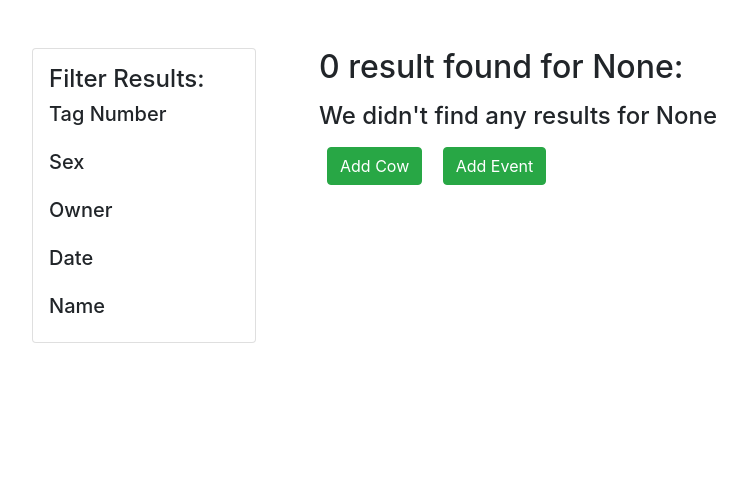
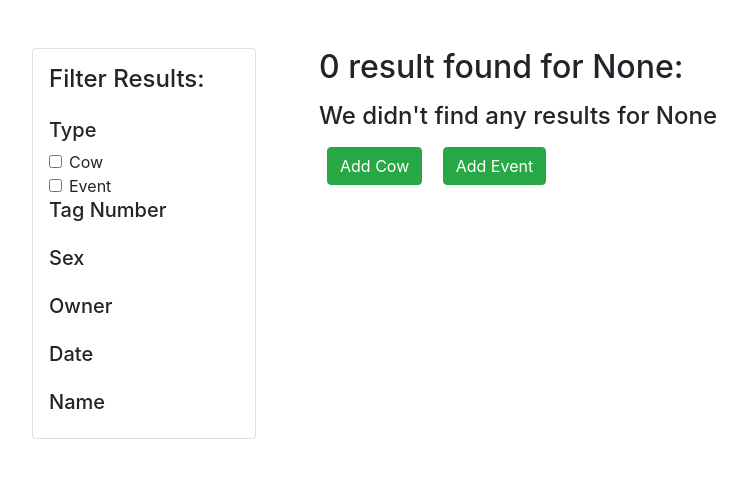
Before and after one commit to jforseth210/CattleDatabase, a Flask app: page /search in a window 1280 px wide. Shown: the part 56-534 px from the top of the page, without its empty margins (16-763 px from the left). Run offline with Flask 2, Linux system fonts and the light colour scheme; data that the repository does not hold is empty; some libraries are stand-ins or nearby versions.

Commit message:
Cleanup and add ability to filter by type

```diff
--- a/main.py
+++ b/main.py
@@ -12,10 +12,6 @@ db.init_app(app)
 def get_cow_from_tag(tag):
     return Cow.query.filter_by(tag_number=tag).first()
 
-def get_first_digit_of_tag(tag_number):
-    first_digit = re.search("\d", tag_number)
-    first_digit = first_digit.group()[0] if first_digit else "N/A"
-    return first_digit
 
 @app.route("/")
 def home():
@@ -38,7 +34,7 @@ def events():
 @app.route("/search")
 def search():
     query = request.args.get("q")
-
+    checked_types = request.args.getlist("type")
     checked_tags = request.args.getlist("tag")
     checked_sexes = request.args.getlist("sex")
     checked_owners = request.args.getlist("owner")
@@ -54,7 +50,7 @@ def search():
     all_sexes = set()
     all_owners = set()
     for cow in cows:
-        all_tags.add(get_first_digit_of_tag(cow.tag_number))
+        all_tags.add(cow.get_first_digit_of_tag())
         all_sexes.add(cow.sex)
         all_owners.add(cow.owner)
 
@@ -64,9 +60,9 @@ def search():
         all_dates.add(event.date)
         all_names.add(event.name)
 
-    if checked_tags or checked_sexes or checked_owners:
+    if checked_tags or checked_sexes or checked_owners or "Event" not in checked_types:
         events = []
-    if checked_dates or checked_names:
+    if checked_dates or checked_names or "Cow" not in checked_types:
         cows = []
 
     if checked_tags:
@@ -90,6 +86,8 @@ def search():
     return render_template("search.html",
                            query=query,
                            results=results,
+                           all_types=["Cow","Event"],
+                           checked_types=checked_types,
                            all_tags=all_tags,
                            checked_tags=checked_tags,
                            all_sexes=all_sexes,
@@ -139,7 +137,7 @@ def new_cow():
 
 
 @ app.route("/newEvent", methods=["POST"])
-def new_event():
+def new_event():  # sourcery skip: assign-if-exp
     tag = request.form.get('tag_number')
 
     if tag:
--- a/models.py
+++ b/models.py
@@ -54,6 +54,7 @@ class Cow(db.Model):
     def get_first_digit_of_tag(self):
         first_digit = re.search("\d", self.tag_number)
         first_digit = first_digit.group()[0] if first_digit else "N/A"
+        return first_digit
 
     def __repr__(self):
         return f"{self.sex} with tag {self.tag_number} owned by {self.owner}"
--- a/templates/search.html
+++ b/templates/search.html
@@ -5,6 +5,27 @@ endblock %} {% block content %}
     <div class="col-sm-3 px-5">
       <div class="card p-3">
         <h4>Filter Results:</h4>
+        <h5 class="pt-3">Type</h5>
+        {% for type in all_types %}
+        <div class="form-check">
+          <input
+            type="checkbox"
+            id="tagFilterCheck{{type}}"
+            class="form-check-input"
+            name="type"
+            value="{{type}}"
+            {% if checked_types and type in checked_types%}
+            checked=true
+            {%endif%}
+            form="search-form"
+            onchange="this.form.submit()"
+          />
+          <label class="form-check-label" for="tagFilterCheck{{type}}"
+            >{{type}}</label
+          >
+        </div>
+        {% endfor %}
+        {% if not checked_types or "Cow" in checked_types %}
         <h5>Tag Number</h5>
         {% for tag in all_tags %}
         <div class="form-check">
@@ -65,6 +86,8 @@ endblock %} {% block content %}
           >
         </div>
         {% endfor %}
+        {% endif %}
+        {% if not checked_types or "Event" in checked_types %}
         <h5 class="pt-3">Date</h5>
         {% for date in all_dates %}
         <div class="form-check">
@@ -105,6 +128,7 @@ endblock %} {% block content %}
           >
         </div>
         {% endfor %}
+        {% endif %}
       </div>
     </div>
     <div class="col-sm-9">
```
